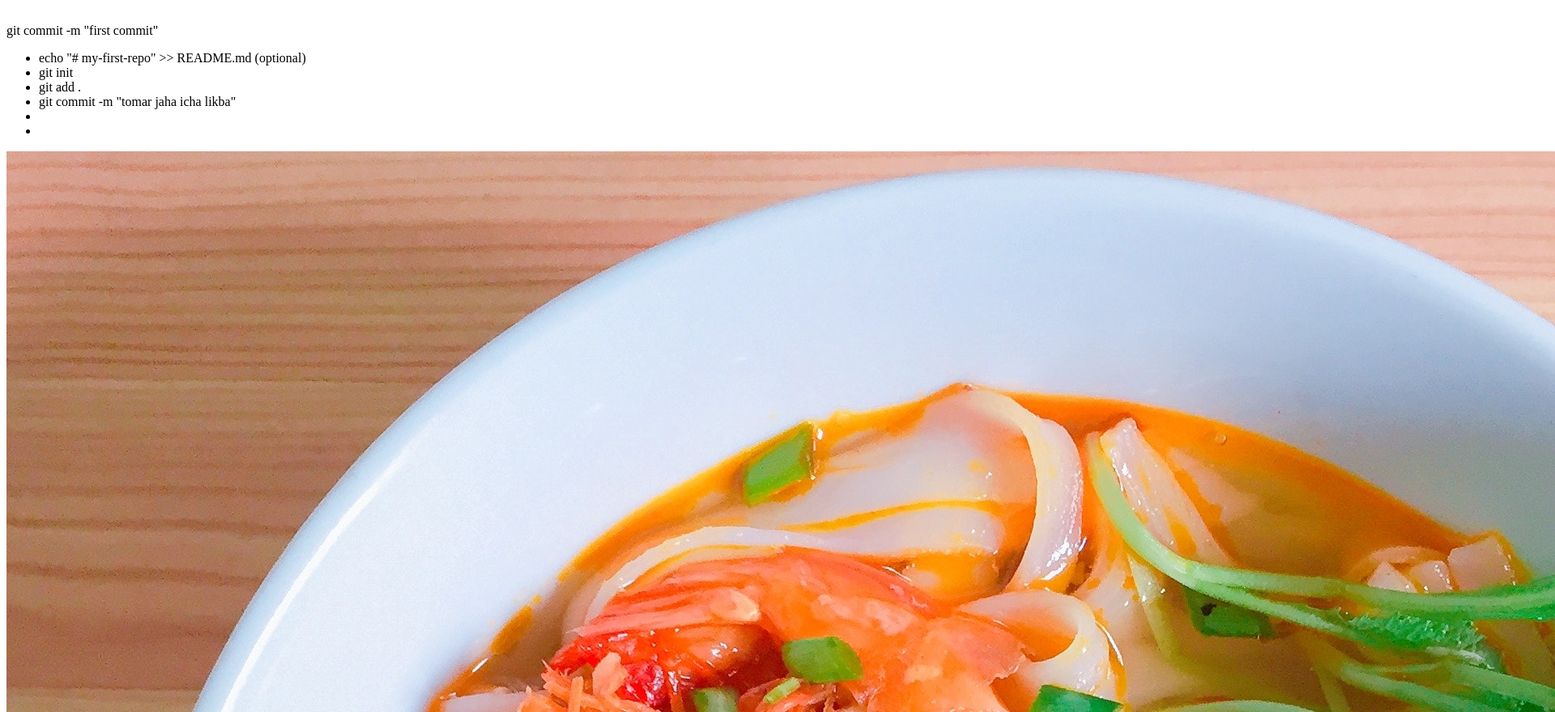
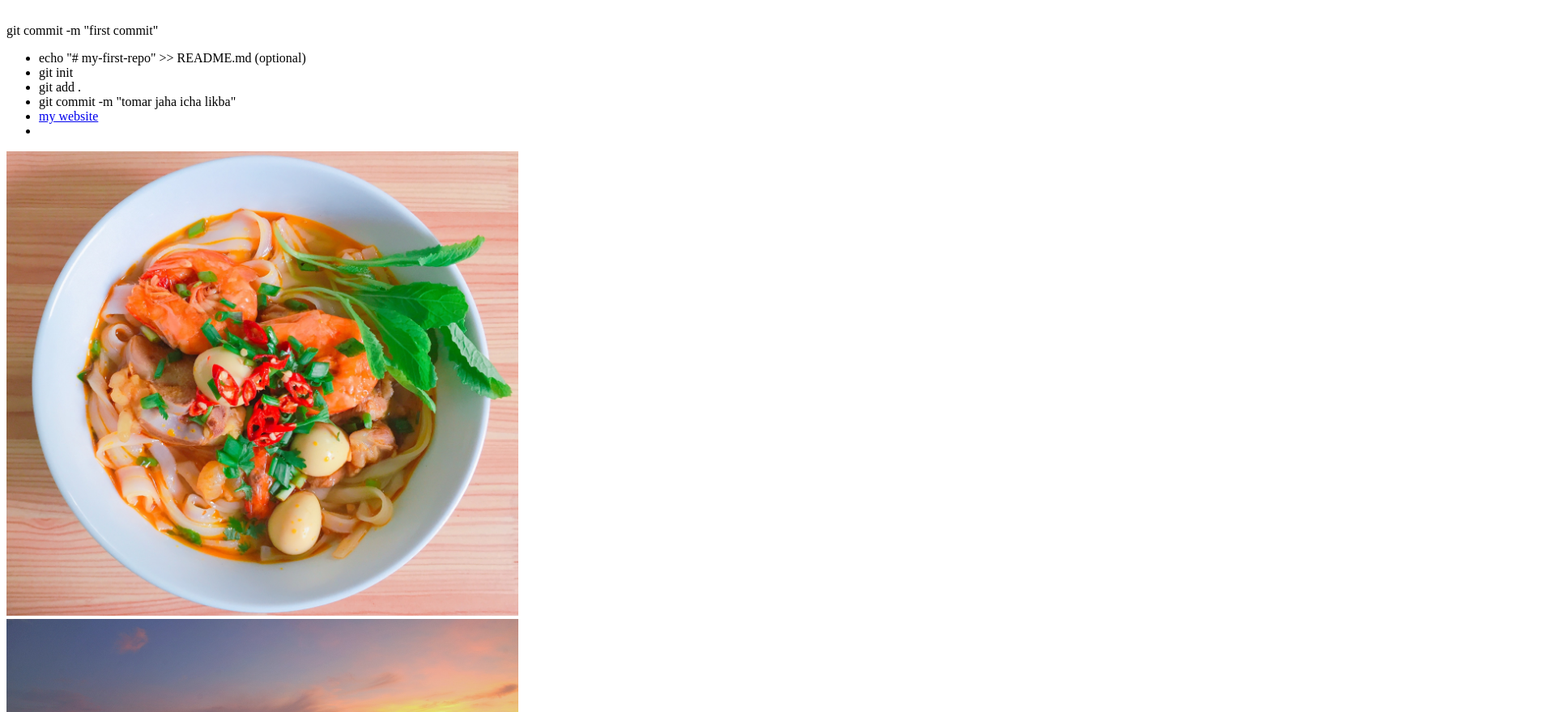
Before and after one commit to samihaliza/my-first-repo, a plain HTML site: page index.html in a window 1280 px wide. Shown: the part 220-1100 px from the top of the page at 81% size, 1920 px wide, since content can reach past the window. Drawn offline with Linux system fonts and the light colour scheme.

Commit message:
added image

```diff
--- a/index.html
+++ b/index.html
@@ -16,7 +16,7 @@
         <li>git init</li>
         <li>git add .</li>
         <li>git commit -m "tomar jaha icha likba"</li>
-        <li></li>
+        <li><a href="https://samihaliza.github.io/my-first-repo/">my website</a></li>
         <li></li>
     </ul>
     <img src="./image-1.jpg" alt="image-1">
--- a/style.css
+++ b/style.css
@@ -2,3 +2,6 @@ h1{
     color:red;
     font-size:100px;
 }
+img{
+    width:50%;
+}
```
